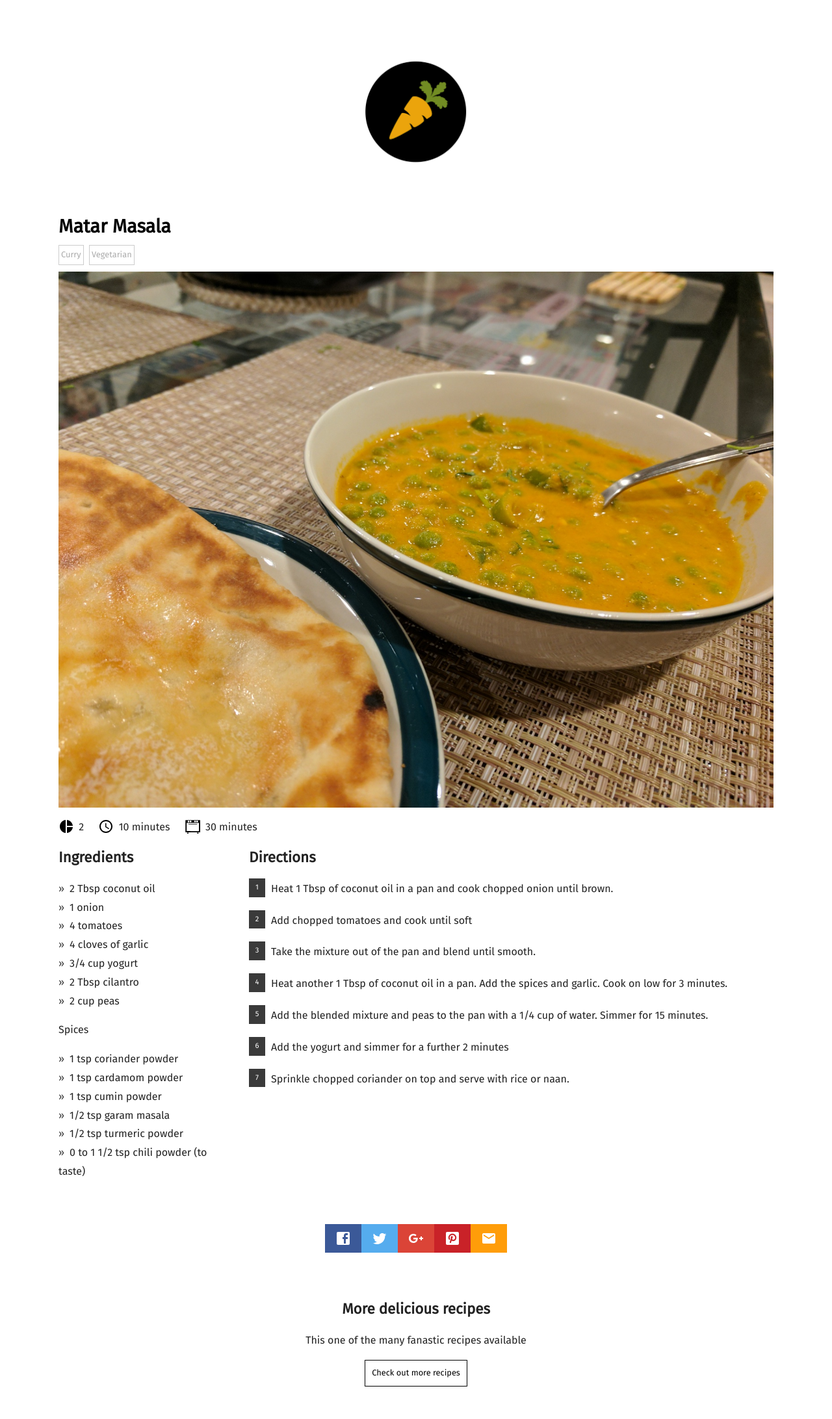
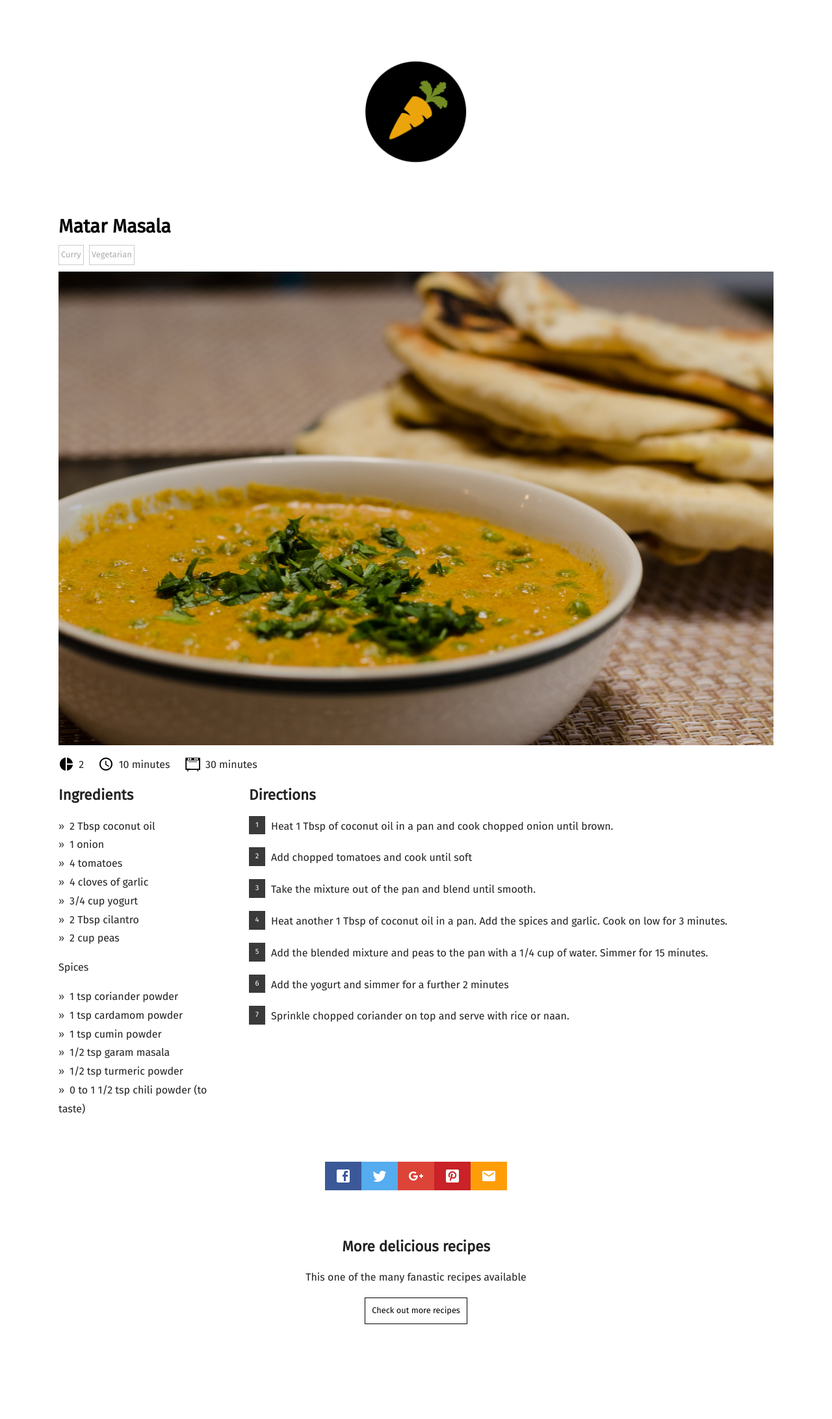
Before and after one commit to mneumegen/food, a Jekyll site: the page built from _posts/2017-04-20-matar-masala.md, in a window 1280 px wide. Shown: the whole page at 65% size. Built offline with Jekyll 4.4.1, drawn with Linux system fonts in a browser that asks for light colours; nearby versions of some CDN libraries; some web fonts are replaced; after the commit the page ends 2088 px from its top, so only the background shows below that.

Commit message:
Updated '_posts/2017-04-20-matar-masala.md' via CloudCannon

```diff
--- a/_posts/2017-04-20-matar-masala.md
+++ b/_posts/2017-04-20-matar-masala.md
@@ -4,7 +4,7 @@ categories:
   - Curry
   - Vegetarian
 date: 2017-04-20 21:34:00
-featured_image: /uploads/img-20170420-205119.jpg
+featured_image: /uploads/dsc-0040.jpg
 recipe:
   servings: '2'
   prep: 10 minutes
```
